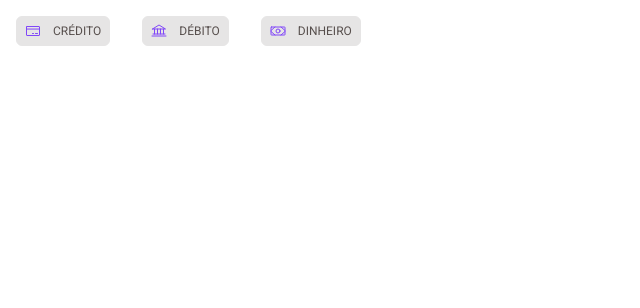
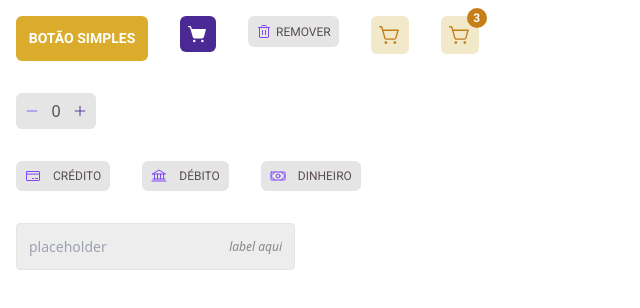
Before and after one commit to alex-britto/PDCoffe, a React (Vite) app: page / in a window 1280 px wide. Shown: the top 308 px of the page, without its empty margins (0-640 px from the left). Built offline with nearby package versions, Linux system fonts and the light colour scheme.

Commit message:
adjustments at app page

```diff
--- a/src/App.tsx
+++ b/src/App.tsx
@@ -6,18 +6,18 @@ import { ButtonsExample, NumberInput, SelectInputExamples, TextField } from "./c
 function App() {
   return (
      <ThemeProvider theme={defaultTheme}>
-        {/* <Container>
+        <Container>
           <ButtonsExample />
         </Container>
         <Container>
           <NumberInput className="m-4"/>
-        </Container> */}
+        </Container>
         <Container>
           <SelectInputExamples />
           </Container>
-          {/* <Container>
-            <TextField placeholder="placeholder" endLabel="label aqui"/>
-          </Container> */}
+          <Container>
+            <TextField placeholder="placeholder" endLabel="label aqui" className="m-4"/>
+          </Container>
      </ThemeProvider>
   )
 }
```
